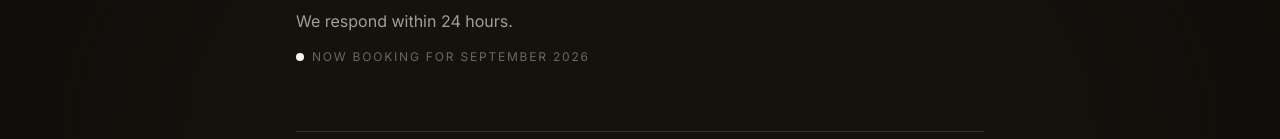
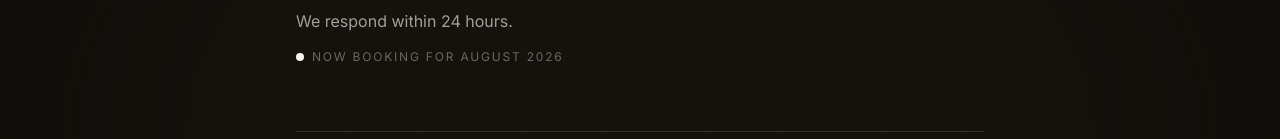
Before and after one commit to ApexVisualsLLC/ApexVisualsLLC, a Next.js app: page /contact in a window 1280 px wide. Shown: the part 272-411 px from the top of the page. Built offline with nearby package versions, Linux system fonts and the light colour scheme.

Commit message:
Show current month instead of next month for booking status
Russell confirmed he's actually booking for the current month, not
next month as originally assumed. Still auto-computed from today's
date (no manual upkeep needed) — just changed which month it reads.

```diff
--- a/src/components/BookingStatus.tsx
+++ b/src/components/BookingStatus.tsx
@@ -1,7 +1,6 @@
-function getNextBookingMonth() {
+function getCurrentBookingMonth() {
   const now = new Date();
-  const next = new Date(now.getFullYear(), now.getMonth() + 1, 1);
-  return next.toLocaleDateString("en-US", { month: "long", year: "numeric" });
+  return now.toLocaleDateString("en-US", { month: "long", year: "numeric" });
 }
 
 export default function BookingStatus({ className = "" }: { className?: string }) {
@@ -13,7 +12,7 @@ export default function BookingStatus({ className = "" }: { className?: string }
         <span className="absolute inline-flex h-full w-full animate-ping rounded-full bg-fg opacity-40" />
         <span className="relative inline-flex h-2 w-2 rounded-full bg-fg" />
       </span>
-      Now Booking for {getNextBookingMonth()}
+      Now Booking for {getCurrentBookingMonth()}
     </p>
   );
 }
```
